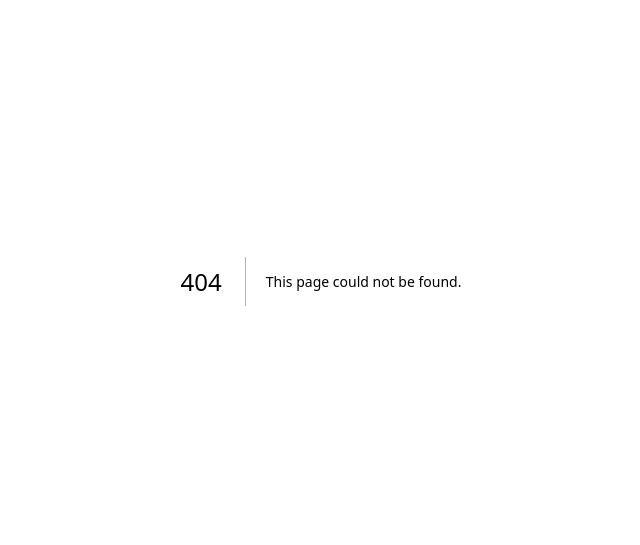
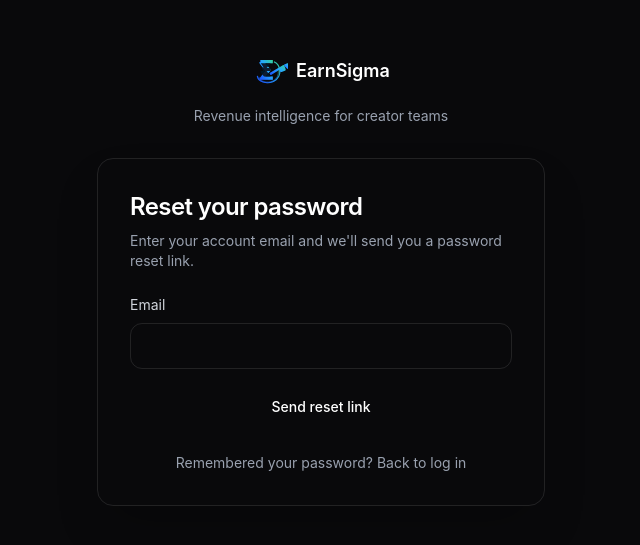
Before and after one commit to Rudolf4265/earnsignal-web, a Next.js app: page /forgot-password in a window 1280 px wide. Before the commit this address had no page. Shown: the part 119-664 px from the top of the page, without its empty margins (319-959 px from the left). Built offline with nearby package versions, Linux system fonts and the light colour scheme; no server answers.

Commit message:
Fix app auth route handling and add env debug page

```diff
--- /dev/null
+++ b/app/(app)/app/debug/env/page.tsx
@@ -0,0 +1,50 @@
+"use client";
+
+function maskSecret(value: string | undefined): string {
+  if (!value) {
+    return "(missing)";
+  }
+
+  if (value.length <= 8) {
+    return `${value[0] ?? ""}***${value.at(-1) ?? ""}`;
+  }
+
+  return `${value.slice(0, 4)}...${value.slice(-4)}`;
+}
+
+export default function EnvDebugPage() {
+  const values = {
+    origin: typeof window === "undefined" ? "(server render)" : window.location.origin,
+    NEXT_PUBLIC_SUPABASE_URL: process.env.NEXT_PUBLIC_SUPABASE_URL ?? "(missing)",
+    NEXT_PUBLIC_SUPABASE_ANON_KEY: maskSecret(process.env.NEXT_PUBLIC_SUPABASE_ANON_KEY),
+    NEXT_PUBLIC_API_BASE_URL: process.env.NEXT_PUBLIC_API_BASE_URL ?? "(missing)",
+    NEXT_PUBLIC_MARKETING_HOST: process.env.NEXT_PUBLIC_MARKETING_HOST ?? "(missing)",
+    NEXT_PUBLIC_APP_HOST: process.env.NEXT_PUBLIC_APP_HOST ?? "(missing)",
+    VERCEL_GIT_COMMIT_SHA: process.env.VERCEL_GIT_COMMIT_SHA ?? "(missing)",
+    VERCEL_ENV: process.env.VERCEL_ENV ?? "(missing)",
+  };
+
+  return (
+    <div className="space-y-6">
+      <div>
+        <h1 className="text-2xl font-semibold text-white">Environment Debug</h1>
+        <p className="mt-2 text-sm text-gray-400">
+          Use this page to verify which env values were inlined into the client bundle at build time.
+        </p>
+      </div>
+
+      <div className="overflow-x-auto rounded-xl border border-white/10 bg-navy-900">
+        <table className="min-w-full divide-y divide-white/10 text-sm">
+          <tbody className="divide-y divide-white/10">
+            {Object.entries(values).map(([key, value]) => (
+              <tr key={key}>
+                <th className="w-64 px-4 py-3 text-left font-medium text-gray-300">{key}</th>
+                <td className="px-4 py-3 font-mono text-xs text-gray-100">{value || "(missing)"}</td>
+              </tr>
+            ))}
+          </tbody>
+        </table>
+      </div>
+    </div>
+  );
+}
--- /dev/null
+++ b/app/(auth)/forgot-password/page.tsx
@@ -0,0 +1,93 @@
+"use client";
+
+import { FormEvent, useState } from "react";
+import Link from "next/link";
+import AuthShell from "../_components/auth-shell";
+import { createClient } from "@/src/lib/supabase/client";
+import { appBaseUrl } from "@/src/lib/urls";
+
+export default function ForgotPasswordPage() {
+  const [email, setEmail] = useState("");
+  const [loading, setLoading] = useState(false);
+  const [error, setError] = useState("");
+  const [success, setSuccess] = useState("");
+
+  const handleSubmit = async (event: FormEvent<HTMLFormElement>) => {
+    event.preventDefault();
+    setError("");
+    setSuccess("");
+    setLoading(true);
+
+    try {
+      const supabase = await createClient();
+      const { error: resetError } = await supabase.auth.resetPasswordForEmail(email, {
+        redirectTo: `${appBaseUrl}/auth/callback`,
+      });
+
+      if (resetError) {
+        setError(resetError.message || "Unable to send reset email right now.");
+        return;
+      }
+
+      setSuccess("If an account exists for that email, a reset link has been sent.");
+    } catch (clientError) {
+      setError(
+        clientError instanceof Error
+          ? clientError.message
+          : "Unable to send reset email right now.",
+      );
+    } finally {
+      setLoading(false);
+    }
+  };
+
+  return (
+    <AuthShell>
+      <h1 className="text-2xl font-semibold tracking-tight text-white">Reset your password</h1>
+      <p className="mt-2 text-sm text-gray-400">
+        Enter your account email and we&apos;ll send you a password reset link.
+      </p>
+
+      <form className="mt-6 space-y-4" onSubmit={handleSubmit}>
+        {error && (
+          <div className="rounded-lg border border-red-500/20 bg-red-500/10 px-4 py-3 text-sm text-red-400">
+            {error}
+          </div>
+        )}
+
+        {success && (
+          <div className="rounded-lg border border-emerald-500/20 bg-emerald-500/10 px-4 py-3 text-sm text-emerald-300">
+            {success}
+          </div>
+        )}
+
+        <label className="block text-sm">
+          <span className="mb-2 block text-gray-300">Email</span>
+          <input
+            required
+            type="email"
+            value={email}
+            onChange={(event) => setEmail(event.target.value)}
+            autoComplete="email"
+            className="w-full rounded-xl border border-white/10 bg-navy-950 px-4 py-3 text-sm text-white placeholder-gray-500 focus:outline-none focus:ring-2 focus:ring-brand-blue"
+          />
+        </label>
+
+        <button
+          type="submit"
+          disabled={loading}
+          className="w-full rounded-xl bg-brand-blue py-3 text-sm font-medium text-white shadow-brandGlow transition hover:opacity-90 disabled:opacity-50"
+        >
+          {loading ? "Sending link..." : "Send reset link"}
+        </button>
+      </form>
+
+      <p className="mt-6 text-center text-sm text-gray-400">
+        Remembered your password?{" "}
+        <Link href="/login" className="text-brand-blue hover:underline">
+          Back to log in
+        </Link>
+      </p>
+    </AuthShell>
+  );
+}
--- a/middleware.ts
+++ b/middleware.ts
@@ -1,6 +1,6 @@
 import { NextRequest, NextResponse } from "next/server";
 
-const APP_ALLOWED_PREFIXES = ["/login", "/signup", "/app"];
+const APP_ALLOWED_PREFIXES = ["/login", "/signup", "/forgot-password", "/auth/callback", "/app"];
 const STATIC_PATH_PREFIXES = ["/_next/", "/brand/", "/fonts/"];
 const STATIC_PATHS = new Set([
   "/favicon.ico",
@@ -100,7 +100,7 @@ export function middleware(request: NextRequest): NextResponse {
     return redirectToHost(request, MARKETING_HOST);
   }
 
-  // App host: allow only app/login/signup. Otherwise send to marketing root.
+  // App host: allow auth utility routes and /app. Otherwise send to marketing root.
   if (isAppHost) {
     if (!isAppPath(pathname)) {
       return redirectToHostRoot(request, MARKETING_HOST);
```
